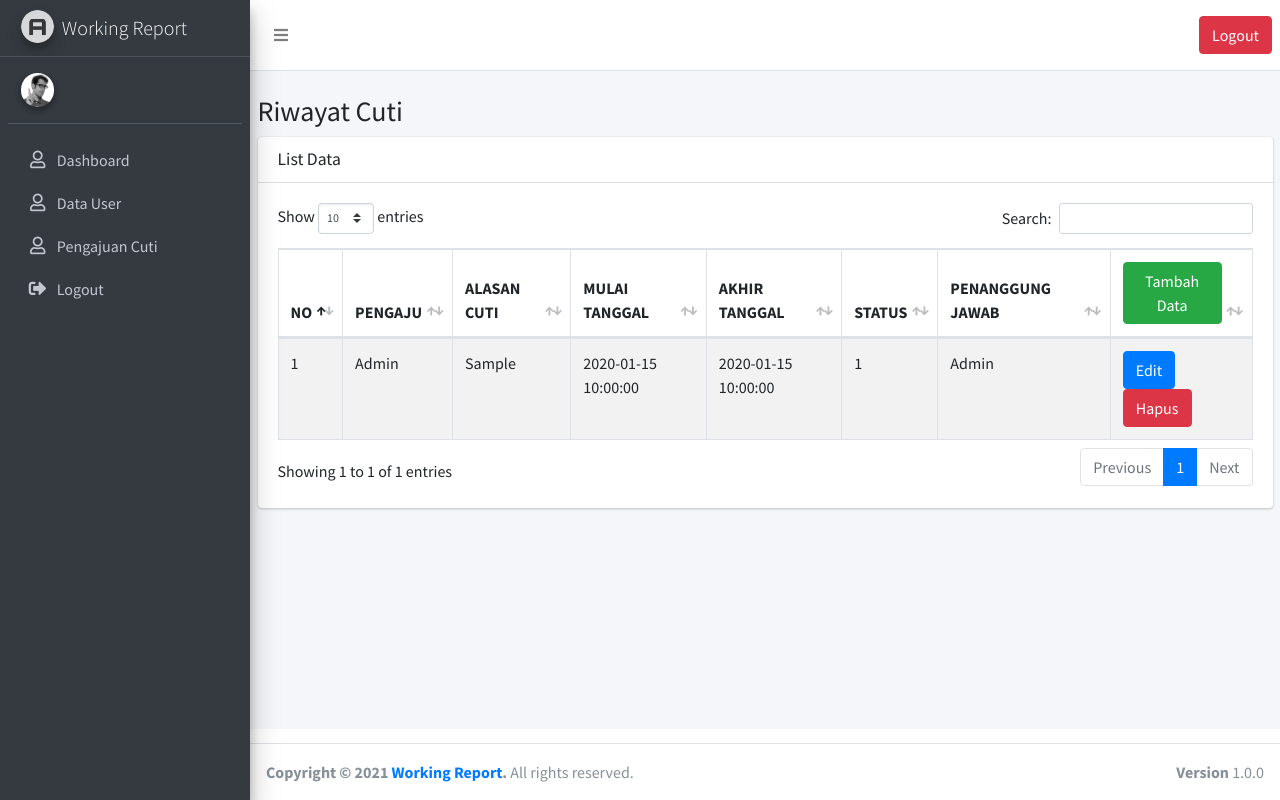
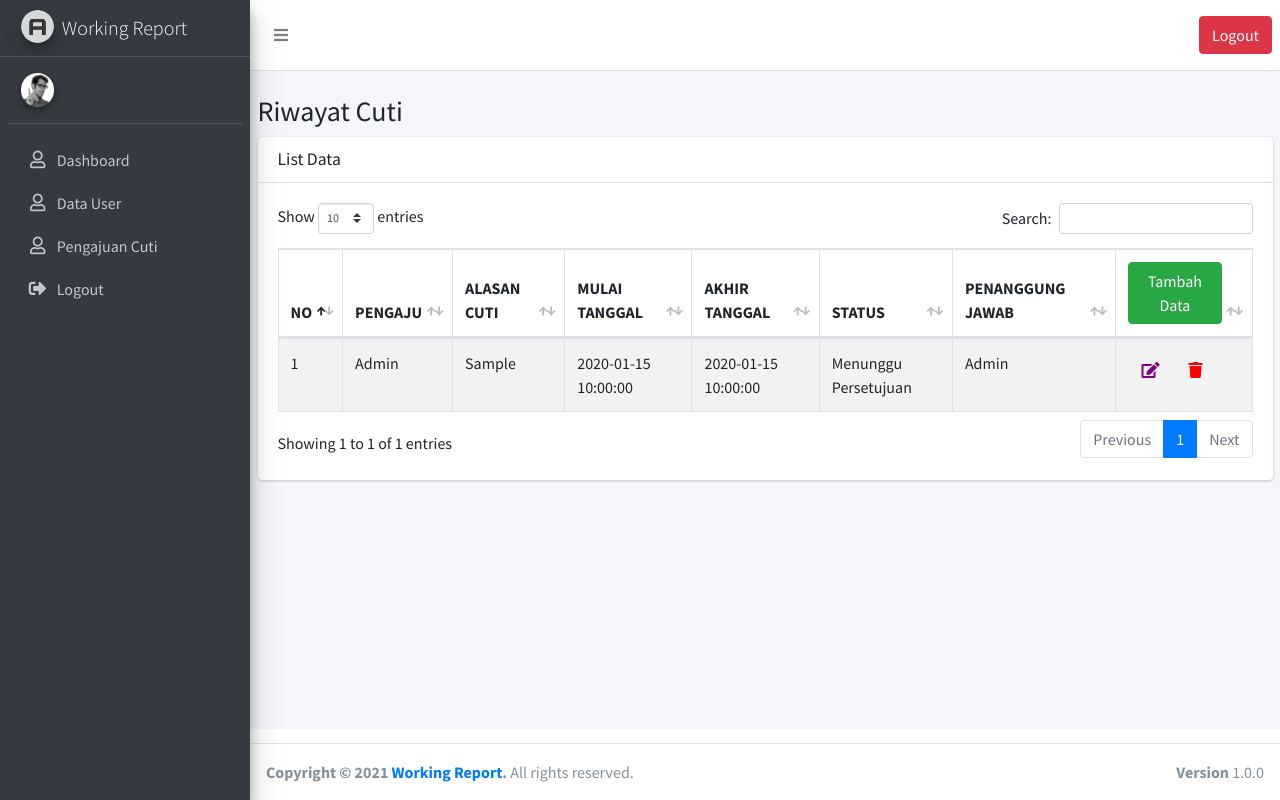
Before and after one commit to mochiqbal3/sisfo_kepegawaian, a CodeIgniter app: page /cuti in a window 1280 px wide. Run offline with CodeIgniter, Linux system fonts and the light colour scheme; data comes from the database, SQL or seed files in the repository; tables that the repository leaves empty hold one stand-in row (values such as "Sample post"); some libraries are stand-ins or nearby versions.

Commit message:
Progress Update 05 Juni

```diff
--- a/application/controllers/Cuti.php
+++ b/application/controllers/Cuti.php
@@ -29,42 +29,36 @@ class Cuti extends CI_Controller
 
 	public function save(){
 		$id = $this->input->post('id');
-		$data = array(
+		if($id==''){
+			$data = array(
 
-			'user_id' => $this->session->userdata('userId'),
-			// 'name' => $this->input->post('name'),
-			'reason' => $this->input->post('reason'),
-			'start_date' => $this->input->post('start_date'),
-			'end_date' => $this->input->post('end_date'),
-			'status' => $this->input->post('status'),
-			'responsible' => $this->input->post('responsible'),
-
-		);
-		if($id==''){
-			$idCuti = $this->M_cuti->save($data);
-			$dataCuti = array(
-				'user_id' => $idCuti,
+				'user_id' => $this->session->userdata('userId'),
 				// 'name' => $this->input->post('name'),
 				'reason' => $this->input->post('reason'),
 				'start_date' => $this->input->post('start_date'),
 				'end_date' => $this->input->post('end_date'),
-				'status' => $this->input->post('status'),
+				'status' => '1',
+				// 'status' => $this->input->post('status'),
 				'responsible' => $this->input->post('responsible'),
+
 			);
+			$idCuti = $this->M_cuti->save($data);
 			$this->session->set_flashdata('success','Data Cuti berhasil ditambahkan');
 			redirect('cuti');
 		}else{
-			$this->M_cuti->update($data,$id);
-			$dataCuti = array(
-				'user_id' => $idCuti,
+			$data = array(
+
+				'user_id' => $this->session->userdata('userId'),
 				// 'name' => $this->input->post('name'),
 				'reason' => $this->input->post('reason'),
 				'start_date' => $this->input->post('start_date'),
 				'end_date' => $this->input->post('end_date'),
-				'status' => $this->input->post('status'),
+				'status' => '1',
+				// 'status' => $this->input->post('status'),
 				'responsible' => $this->input->post('responsible'),
+
 			);
-			$this->M_cuti->updateCuti($dataCuti,$id);
+			$this->M_cuti->update($data,$id);
 			$this->session->set_flashdata('success','Data Cuti berhasil diedit');
 			redirect('cuti');
 		}
--- a/application/views/cuti/v_cuti.php
+++ b/application/views/cuti/v_cuti.php
@@ -66,18 +66,26 @@
                                 <td><?=$rowcuti->reason;?></td>
                                 <td><?=$rowcuti->start_date;?></td>
                                 <td><?=$rowcuti->end_date;?></td>
-                                <td><?=$rowcuti->status;?></td>
+                                <td><?php
+                                if($rowcuti->status == "1" ){
+                                    echo "Menunggu Persetujuan";
+                                }elseif($rowcuti->status == "2" ){
+                                    echo "Disetujui";
+                                }else{
+                                    echo "Ditolak";
+                                }
+                                ?></td>
                                 <td><?=$rowcuti->name;?></td>
                                 <td>
                                     <a href="<?= base_url(); ?>cuti/form/<?=$rowcuti->id?>"
-                                    class="btn btn-primary"
+                                    class="btn"
                                     >
-                                        Edit
+                                    <i class="fa fa-edit" style='color: purple'></i>
                                     </a>
                                     <a href="<?= base_url(); ?>cuti/delete/<?=$rowcuti->id?>"
-                                    class="btn btn-danger"
+                                    class="btn"
                                     >
-                                        Hapus
+                                    <i class="fa fa-trash" style='color: red'></i>
                                     </a>
                                 </td>
                             </tr>
--- a/assets/vendor/css/style.css
+++ b/assets/vendor/css/style.css
@@ -25,6 +25,16 @@
     outline: none;
 }
 
+.btn {
+  background-color: DodgerBlue;
+  border: none;
+  color: white;
+  padding: 12px 16px;
+  font-size: 16px;
+  cursor: pointer;
+}
+
+
 .button:hover {
     background-color: #35ac82;
     color: white;
```
Also changed, not shown: application/views/cuti/v_form_cuti.php (+0 -14 lines).
